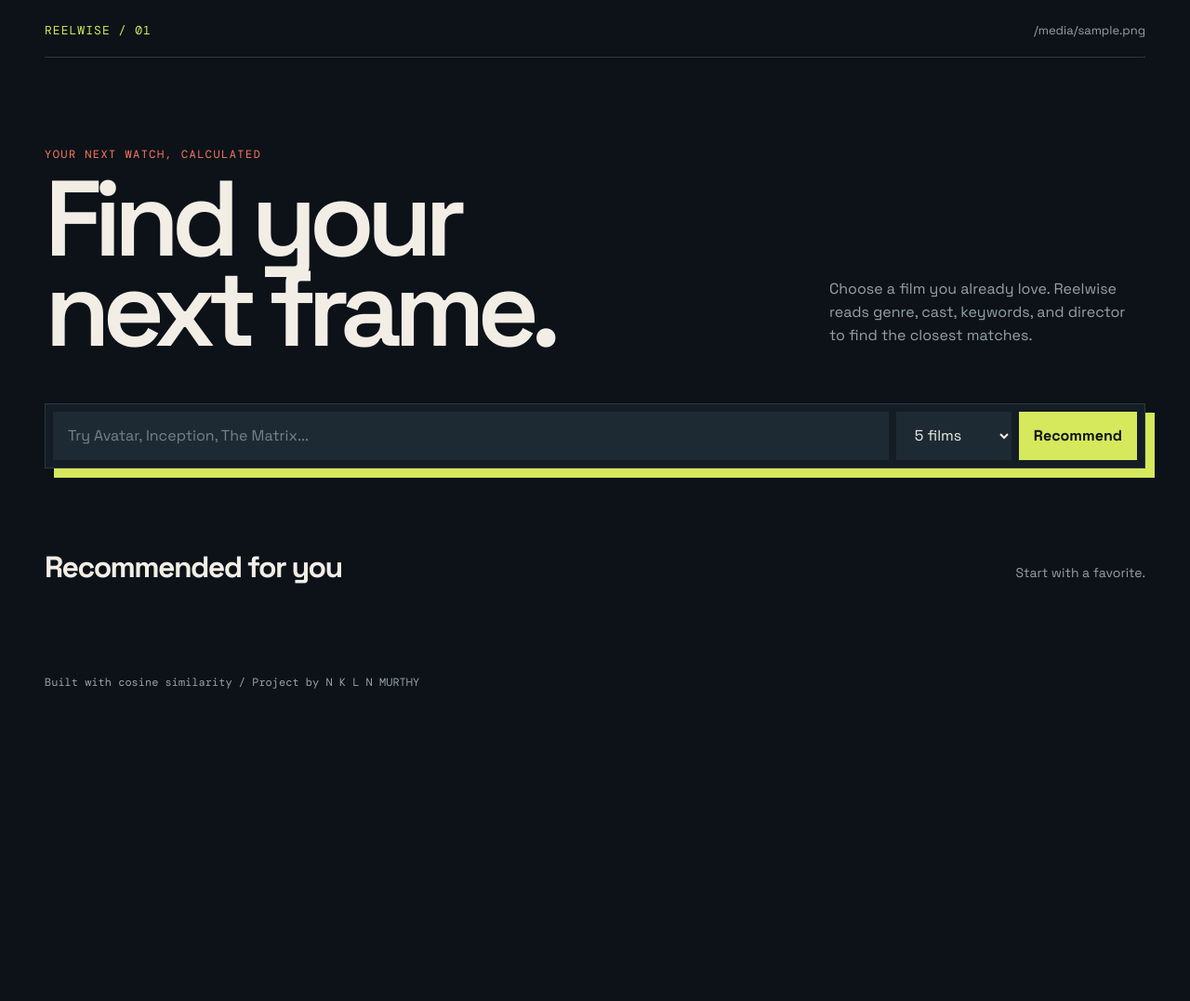
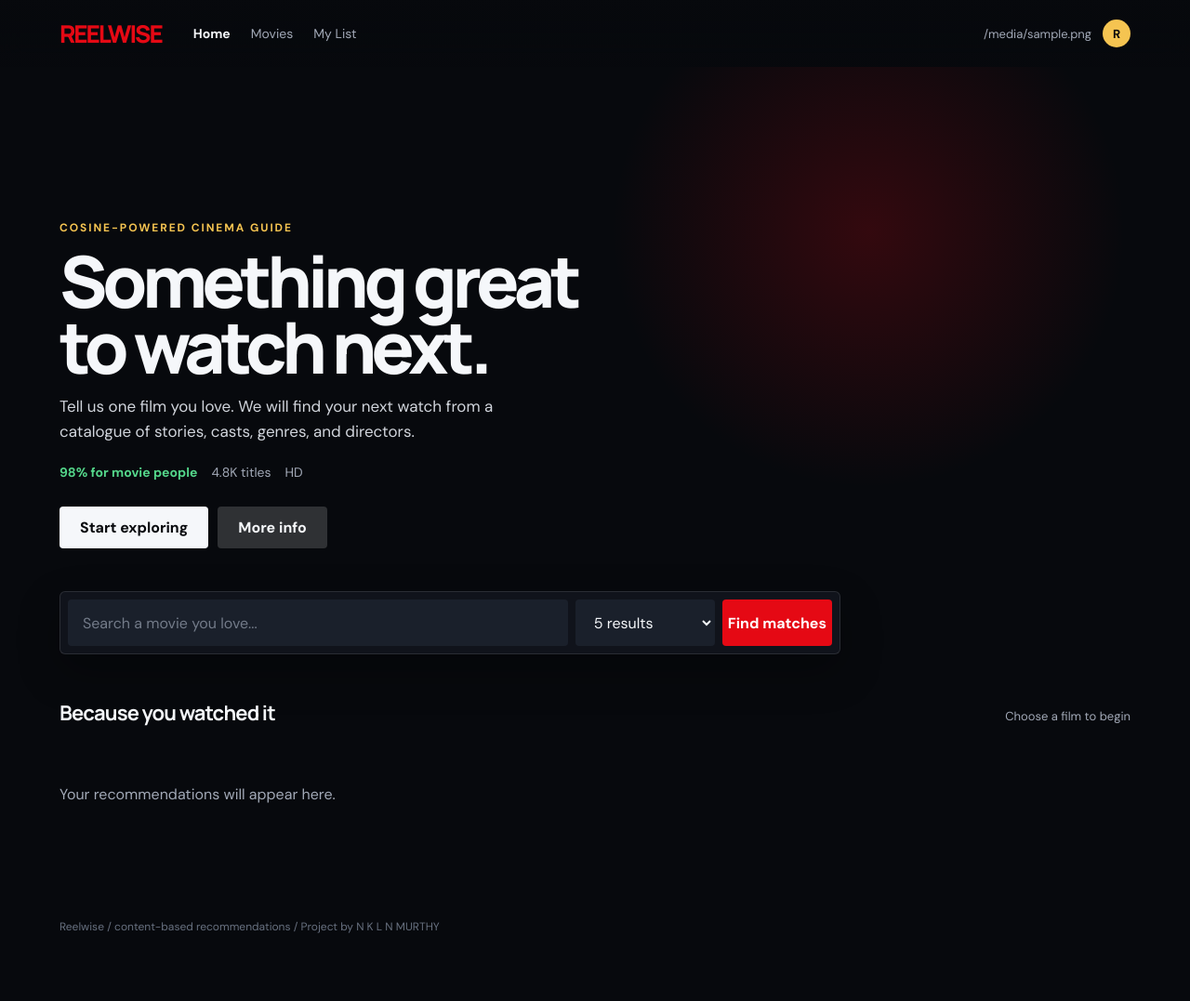
Before and after one commit to Devmurthy/movie-recommendation-cosine-similarity, a Flask app: template templates/index.html in a window 1280 px wide. Shown: the whole page at 93% size. Before the commit the page ends 741 px from the top, so only its background shows below. Run offline with Flask 3, Linux system fonts and the light colour scheme; the template is opened without the code that fills it: most values are stand-ins (such as "Sample title", 1, 10 or a date in 2020); parts of the project's set-up code (start-up, migrations or seed data) failed here and were passed over.

Commit message:
Redesign frontend as streaming movie experience

```diff
--- a/app.py
+++ b/app.py
@@ -75,7 +75,14 @@ def recommend_movies(movie_title, num_recommendations=5):
             except:
                 year = None
         poster_url = fetch_poster_omdb(title, year)
-        recommended.append((title, poster_url))
+        genres = str(movies.iloc[i].get('genres', '')).replace(' ', ' / ')
+        recommended.append({
+            'title': title,
+            'poster': poster_url,
+            'year': year,
+            'genres': genres,
+            'score': round(float(score) * 100),
+        })
     return recommended
 
 @app.get('/')
@@ -101,7 +108,7 @@ def recommendations():
     results = recommend_movies(title, limit)
     if not results:
         return jsonify({'error': 'Movie not found.'}), 404
-    return jsonify([{'title': title, 'poster': poster} for title, poster in results])
+    return jsonify(results)
 
 
 if __name__ == '__main__':
--- a/templates/index.html
+++ b/templates/index.html
@@ -3,90 +3,123 @@
 <head>
   <meta charset="utf-8">
   <meta name="viewport" content="width=device-width, initial-scale=1">
-  <title>Reelwise — Find your next film</title>
+  <title>Reelwise | Movie recommendations</title>
   <link rel="preconnect" href="https://fonts.googleapis.com">
   <link rel="preconnect" href="https://fonts.gstatic.com" crossorigin>
-  <link href="https://fonts.googleapis.com/css2?family=DM+Mono:wght@400;500&family=Space+Grotesk:wght@400;500;600;700&display=swap" rel="stylesheet">
+  <link href="https://fonts.googleapis.com/css2?family=DM+Sans:wght@400;500;700&family=Manrope:wght@500;700;800&display=swap" rel="stylesheet">
   <style>
     :root {
-      --night: #0c1218;
-      --panel: #141d25;
-      --panel-light: #1d2a33;
-      --text: #f2eee6;
-      --muted: #96a2a7;
-      --lime: #d6e85b;
-      --orange: #ff765f;
-      --line: #2b3941;
+      --black: #07090d;
+      --surface: #11151d;
+      --surface-2: #1a202b;
+      --white: #f5f7fa;
+      --muted: #a2a9b7;
+      --red: #e50914;
+      --gold: #f5c451;
+      --line: rgba(255,255,255,.11);
     }
     * { box-sizing: border-box; }
-    body {
-      margin: 0;
-      color: var(--text);
-      background: var(--night);
-      font-family: "Space Grotesk", sans-serif;
-    }
-    .shell { max-width: 1240px; margin: 0 auto; padding: 24px 28px 72px; }
-    header { display: flex; justify-content: space-between; align-items: center; border-bottom: 1px solid var(--line); padding-bottom: 20px; }
-    .mark { color: var(--lime); font-family: "DM Mono", monospace; font-size: 13px; letter-spacing: .08em; text-transform: uppercase; }
-    .status { color: var(--muted); font-size: 13px; }
-    .hero { display: grid; grid-template-columns: 1fr 340px; gap: 48px; align-items: end; padding: 96px 0 52px; }
-    .eyebrow { color: var(--orange); font: 12px "DM Mono", monospace; letter-spacing: .12em; text-transform: uppercase; }
-    h1 { max-width: 760px; margin: 14px 0 0; font-size: clamp(3.6rem, 9vw, 8.5rem); line-height: .84; letter-spacing: -.075em; font-weight: 600; }
-    .intro { max-width: 330px; margin: 0 0 8px; color: var(--muted); font-size: 16px; line-height: 1.55; }
-    .search { display: grid; grid-template-columns: 1fr 124px auto; gap: 8px; padding: 8px; background: var(--panel); border: 1px solid var(--line); box-shadow: 10px 10px 0 var(--lime); }
-    input, select, button { border: 0; min-height: 52px; padding: 0 16px; font: inherit; }
-    input, select { color: var(--text); background: var(--panel-light); outline: 2px solid transparent; }
-    input::placeholder { color: #75838a; }
-    input:focus, select:focus { outline-color: var(--lime); }
-    button { color: var(--night); background: var(--lime); cursor: pointer; font-weight: 700; transition: background .2s, transform .2s; }
-    button:hover { background: var(--orange); transform: translateY(-2px); }
-    button:disabled { opacity: .65; cursor: wait; transform: none; }
-    .results-head { display: flex; justify-content: space-between; align-items: baseline; margin: 86px 0 24px; }
-    h2 { margin: 0; font-size: 32px; letter-spacing: -.05em; }
-    #message { color: var(--muted); font-size: 14px; }
-    .grid { display: grid; grid-template-columns: repeat(5, 1fr); gap: 18px; }
-    .card { min-width: 0; overflow: hidden; background: var(--panel); border: 1px solid var(--line); padding: 9px; animation: appear .35s ease both; }
-    .poster-wrap { position: relative; overflow: hidden; background: var(--panel-light); }
-    .card img { display: block; width: 100%; aspect-ratio: 2 / 3; object-fit: cover; transition: transform .35s ease; }
-    .card:hover img { transform: scale(1.04); }
-    .card h3 { margin: 13px 2px 5px; font-size: 16px; line-height: 1.2; }
-    .number { color: var(--lime); font: 12px "DM Mono", monospace; }
-    footer { margin-top: 72px; color: var(--muted); font: 12px "DM Mono", monospace; }
-    @keyframes appear { from { opacity: 0; transform: translateY(12px); } to { opacity: 1; transform: none; } }
-    @media (max-width: 760px) {
-      .shell { padding: 20px 16px 48px; }
-      .hero { display: block; padding: 64px 0 42px; }
-      .intro { margin-top: 28px; }
-      .search { grid-template-columns: 1fr 92px; }
-      .search button { grid-column: 1 / -1; }
-      .grid { grid-template-columns: repeat(2, 1fr); gap: 10px; }
-      .results-head { margin-top: 64px; }
-      .shell { padding: 20px 16px 48px; }
+    html { background: var(--black); }
+    body { margin: 0; color: var(--white); background: var(--black); font-family: "DM Sans", sans-serif; }
+    button, input, select { font: inherit; }
+    button { cursor: pointer; }
+    .topbar { position: sticky; top: 0; z-index: 5; display: flex; align-items: center; gap: 34px; height: 72px; padding: 0 5vw; background: linear-gradient(180deg, rgba(7,9,13,.98), rgba(7,9,13,.8)); backdrop-filter: blur(14px); }
+    .brand { color: var(--red); font: 800 26px Manrope, sans-serif; letter-spacing: -.08em; }
+    .nav { display: flex; gap: 22px; color: var(--muted); font-size: 14px; }
+    .nav strong { color: var(--white); }
+    .account { margin-left: auto; display: flex; align-items: center; gap: 12px; color: var(--muted); font-size: 13px; }
+    .avatar { display: grid; place-items: center; width: 30px; height: 30px; border-radius: 50%; color: var(--black); background: var(--gold); font-weight: 700; }
+    .hero { position: relative; min-height: 590px; display: flex; align-items: end; overflow: hidden; padding: 0 5vw 72px; background: radial-gradient(circle at 73% 30%, rgba(229,9,20,.2), transparent 27%), linear-gradient(90deg, var(--black) 12%, rgba(7,9,13,.92) 38%, rgba(7,9,13,.25) 78%, var(--black)), linear-gradient(0deg, var(--black), transparent 45%); }
+    .hero::after { content: ""; position: absolute; inset: 0; z-index: -1; background: linear-gradient(135deg, #251116 0%, #111824 48%, #251f19 100%); opacity: .8; }
+    .hero-art { position: absolute; z-index: -1; right: 5vw; bottom: 0; width: 40%; max-width: 520px; height: 94%; opacity: .7; mask-image: linear-gradient(90deg, transparent, black 28%, black 80%, transparent); }
+    .hero-art img { width: 100%; height: 100%; object-fit: cover; object-position: center; mix-blend-mode: screen; opacity: .55; }
+    .hero-content { max-width: 620px; }
+    .kicker { color: var(--gold); font-size: 12px; font-weight: 700; letter-spacing: .16em; text-transform: uppercase; }
+    h1 { margin: 14px 0 16px; font: 800 clamp(42px, 6vw, 84px)/.92 Manrope, sans-serif; letter-spacing: -.07em; }
+    .hero-copy { max-width: 480px; margin: 0; color: #d1d5dc; font-size: 17px; line-height: 1.55; }
+    .hero-meta { display: flex; gap: 15px; margin-top: 22px; color: var(--muted); font-size: 14px; }
+    .hero-meta .match { color: #54d68a; font-weight: 700; }
+    .actions { display: flex; gap: 10px; margin-top: 28px; }
+    .play, .quiet { border: 0; border-radius: 4px; padding: 12px 22px; font-weight: 700; }
+    .play { color: var(--black); background: var(--white); }
+    .quiet { color: var(--white); background: rgba(255,255,255,.16); }
+    .content { max-width: 1440px; margin: 0 auto; padding: 0 5vw 72px; }
+    .search-bar { position: relative; z-index: 2; display: grid; grid-template-columns: 1fr 150px auto; gap: 8px; max-width: 840px; margin: -26px 0 48px; padding: 8px; border: 1px solid var(--line); border-radius: 6px; background: rgba(17,21,29,.95); box-shadow: 0 18px 45px rgba(0,0,0,.3); }
+    input, select { min-height: 50px; border: 1px solid transparent; border-radius: 4px; outline: 0; color: var(--white); background: var(--surface-2); padding: 0 15px; }
+    input::placeholder { color: #737b89; }
+    input:focus, select:focus { border-color: var(--red); }
+    .search-bar button { min-height: 50px; border: 0; border-radius: 4px; color: white; background: var(--red); font-weight: 700; }
+    .search-bar button:hover { background: #f31b25; }
+    .row-heading { display: flex; align-items: baseline; justify-content: space-between; margin: 30px 0 16px; }
+    h2 { margin: 0; font: 700 22px Manrope, sans-serif; letter-spacing: -.04em; }
+    .message { color: var(--muted); font-size: 13px; }
+    .rail { display: grid; grid-auto-flow: column; grid-auto-columns: minmax(170px, 1fr); gap: 15px; overflow-x: auto; padding: 4px 0 12px; scrollbar-width: thin; scrollbar-color: var(--red) transparent; }
+    .card { position: relative; min-width: 0; overflow: hidden; border-radius: 5px; background: var(--surface); transition: transform .25s ease, box-shadow .25s ease; animation: rise .4s ease both; }
+    .card:hover { z-index: 1; transform: translateY(-7px) scale(1.025); box-shadow: 0 18px 34px rgba(0,0,0,.45); }
+    .poster { position: relative; aspect-ratio: 2 / 3; overflow: hidden; background: var(--surface-2); }
+    .poster img { display: block; width: 100%; height: 100%; object-fit: cover; transition: transform .3s ease; }
+    .card:hover .poster img { transform: scale(1.06); }
+    .rank { position: absolute; top: 9px; left: 9px; display: grid; place-items: center; width: 29px; height: 29px; border-radius: 4px; color: var(--black); background: var(--gold); font-weight: 700; font-size: 13px; }
+    .card-info { padding: 12px 12px 14px; }
+    .card-title { margin: 0 0 6px; overflow: hidden; font-weight: 700; font-size: 14px; line-height: 1.25; text-overflow: ellipsis; white-space: nowrap; }
+    .card-meta { color: var(--muted); font-size: 12px; white-space: nowrap; overflow: hidden; text-overflow: ellipsis; }
+    .featured { display: grid; grid-template-columns: 150px 1fr; gap: 24px; align-items: center; max-width: 760px; padding: 20px; border: 1px solid var(--line); border-radius: 6px; background: linear-gradient(120deg, var(--surface), #16121a); }
+    .featured-poster { aspect-ratio: 2 / 3; overflow: hidden; border-radius: 4px; }
+    .featured-poster img { width: 100%; height: 100%; object-fit: cover; }
+    .featured h3 { margin: 8px 0; font: 700 27px Manrope, sans-serif; }
+    .featured p { margin: 0; color: var(--muted); line-height: 1.5; }
+    .empty { padding: 42px 0; color: var(--muted); }
+    footer { margin-top: 70px; color: #687180; font-size: 12px; }
+    @keyframes rise { from { opacity: 0; transform: translateY(15px); } to { opacity: 1; transform: none; } }
+    @media (max-width: 720px) {
+      .topbar { gap: 18px; padding: 0 18px; }
+      .nav { display: none; }
+      .account { font-size: 0; }
+      .hero { min-height: 545px; padding: 0 18px 48px; }
+      .hero-art { right: -20%; width: 80%; opacity: .45; }
+      .hero-copy { font-size: 15px; }
+      .content { padding: 0 18px 48px; }
+      .search-bar { grid-template-columns: 1fr 92px; margin-top: -18px; }
+      .search-bar button { grid-column: 1 / -1; }
+      .rail { grid-auto-columns: 145px; }
+      .featured { grid-template-columns: 96px 1fr; gap: 15px; padding: 14px; }
+      .featured h3 { font-size: 20px; }
+      .featured p { font-size: 13px; }
     }
   </style>
 </head>
 <body>
-  <main class="shell">
-    <header><div class="mark">Reelwise / 01</div><div class="status">{{ poster_status }}</div></header>
-    <section class="hero">
-      <div><div class="eyebrow">Your next watch, calculated</div><h1>Find your<br>next frame.</h1></div>
-      <p class="intro">Choose a film you already love. Reelwise reads genre, cast, keywords, and director to find the closest matches.</p>
+  <nav class="topbar">
+    <div class="brand">REELWISE</div>
+    <div class="nav"><strong>Home</strong><span>Movies</span><span>My List</span></div>
+    <div class="account"><span>{{ poster_status }}</span><span class="avatar">R</span></div>
+  </nav>
+  <section class="hero">
+    <div class="hero-art"><img id="hero-image" src="/static/poster-placeholder.svg" alt="Featured movie poster"></div>
+    <div class="hero-content">
+      <div class="kicker">Cosine-powered cinema guide</div>
+      <h1>Something great<br>to watch next.</h1>
+      <p class="hero-copy">Tell us one film you love. We will find your next watch from a catalogue of stories, casts, genres, and directors.</p>
+      <div class="hero-meta"><span class="match">98% for movie people</span><span>4.8K titles</span><span>HD</span></div>
+      <div class="actions"><button class="play" type="button" onclick="document.getElementById('movie').focus()">Start exploring</button><button class="quiet" type="button" onclick="document.getElementById('results').scrollIntoView({behavior:'smooth'})">More info</button></div>
+    </div>
+  </section>
+  <main class="content">
+    <form class="search-bar" id="search-form">
+      <input id="movie" list="movie-list" placeholder="Search a movie you love..." required autocomplete="off">
+      <select id="limit" aria-label="Number of recommendations"><option value="5">5 results</option><option value="8">8 results</option><option value="10">10 results</option></select>
+      <button id="submit" type="submit">Find matches</button>
+    </form>
+    <datalist id="movie-list">{% for movie in movies %}<option value="{{ movie }}">{% endfor %}</datalist>
+    <section id="featured-section" hidden>
+      <div class="row-heading"><h2>Top match</h2></div>
+      <article class="featured"><div class="featured-poster"><img id="featured-image" src="/static/poster-placeholder.svg" alt="Top recommendation poster"></div><div><div class="kicker">Your watchlist, upgraded</div><h3 id="featured-title"></h3><p id="featured-copy"></p></div></article>
     </section>
-    <form class="search" id="search-form">
-      <input id="movie" name="movie" list="movie-list" placeholder="Try Avatar, Inception, The Matrix..." required autocomplete="off">
-      <select id="limit" aria-label="Number of recommendations">
-        <option value="5">5 films</option>
-        <option value="8">8 films</option>
-        <option value="10">10 films</option>
-      </select>
-      <button id="submit" type="submit">Recommend</button>
-    </form>
-    <datalist id="movie-list">
-      {% for movie in movies %}<option value="{{ movie }}">{% endfor %}
-    </datalist>
-    <section class="results-head"><h2>Recommended for you</h2><span id="message">Start with a favorite.</span></section>
-    <section class="grid" id="results" aria-live="polite"></section>
-    <footer>Built with cosine similarity / Project by N K L N MURTHY</footer>
+    <section>
+      <div class="row-heading"><h2>Because you watched it</h2><span id="message" class="message">Choose a film to begin</span></div>
+      <div class="rail" id="results"><div class="empty">Your recommendations will appear here.</div></div>
+    </section>
+    <footer>Reelwise / content-based recommendations / Project by N K L N MURTHY</footer>
   </main>
   <script>
     const form = document.getElementById('search-form');
@@ -95,26 +128,63 @@
     const submit = document.getElementById('submit');
     const results = document.getElementById('results');
     const message = document.getElementById('message');
+    const featuredSection = document.getElementById('featured-section');
+    const featuredImage = document.getElementById('featured-image');
+    const featuredTitle = document.getElementById('featured-title');
+    const featuredCopy = document.getElementById('featured-copy');
+    const fallback = '/static/poster-placeholder.svg';
+
+    function safeImage(image, url) {
+      image.src = url || fallback;
+      image.onerror = () => { image.onerror = null; image.src = fallback; };
+    }
+
+    function movieCard(movie, index) {
+      const card = document.createElement('article');
+      card.className = 'card';
+      card.style.animationDelay = `${index * 45}ms`;
+      const poster = document.createElement('div');
+      poster.className = 'poster';
+      const image = document.createElement('img');
+      image.alt = `Poster for ${movie.title}`;
+      image.loading = 'lazy';
+      safeImage(image, movie.poster);
+      poster.appendChild(image);
+      const rank = document.createElement('span');
+      rank.className = 'rank';
+      rank.textContent = String(index + 1).padStart(2, '0');
+      poster.appendChild(rank);
+      const info = document.createElement('div');
+      info.className = 'card-info';
+      const title = document.createElement('p');
+      title.className = 'card-title';
+      title.textContent = movie.title;
+      const meta = document.createElement('div');
+      meta.className = 'card-meta';
+      meta.textContent = [movie.year || 'Film', movie.genres || 'Recommended'].join('  •  ');
+      info.append(title, meta);
+      card.append(poster, info);
+      return card;
+    }
 
     form.addEventListener('submit', async (event) => {
       event.preventDefault();
       submit.disabled = true;
-      message.textContent = 'Searching the catalogue...';
+      message.textContent = 'Curating your row...';
       results.replaceChildren();
       try {
         const response = await fetch(`/api/recommendations?title=${encodeURIComponent(input.value)}&limit=${limit.value}`);
         const data = await response.json();
-        if (!response.ok) throw new Error(data.error || 'Unable to find recommendations.');
-        data.forEach((movie, index) => {
-          const card = document.createElement('article');
-          card.className = 'card';
-          card.style.animationDelay = `${index * 45}ms`;
-          card.innerHTML = `<div class="poster-wrap"><img src="${movie.poster}" alt="Poster for ${movie.title}" loading="lazy" onerror="this.onerror=null;this.src='/static/poster-placeholder.svg';"></div><div class="number">0${index + 1}</div><h3></h3>`;
-          card.querySelector('h3').textContent = movie.title;
-          results.appendChild(card);
-        });
-        message.textContent = `${data.length} close matches for ${input.value.trim()}.`;
+        if (!response.ok) throw new Error(data.error || 'No matches found.');
+        const top = data[0];
+        safeImage(featuredImage, top.poster);
+        featuredTitle.textContent = top.title;
+        featuredCopy.textContent = `${top.year || 'A great film'} · ${top.genres || 'Curated from your favourite movie'} · ${top.score}% similarity match. Your next story starts here.`;
+        featuredSection.hidden = false;
+        data.forEach((movie, index) => results.appendChild(movieCard(movie, index)));
+        message.textContent = `${data.length} titles selected for you`;
       } catch (error) {
+        results.innerHTML = '<div class="empty">No movie found. Pick a title from the search suggestions and try again.</div>';
         message.textContent = error.message;
       } finally {
         submit.disabled = false;
```
